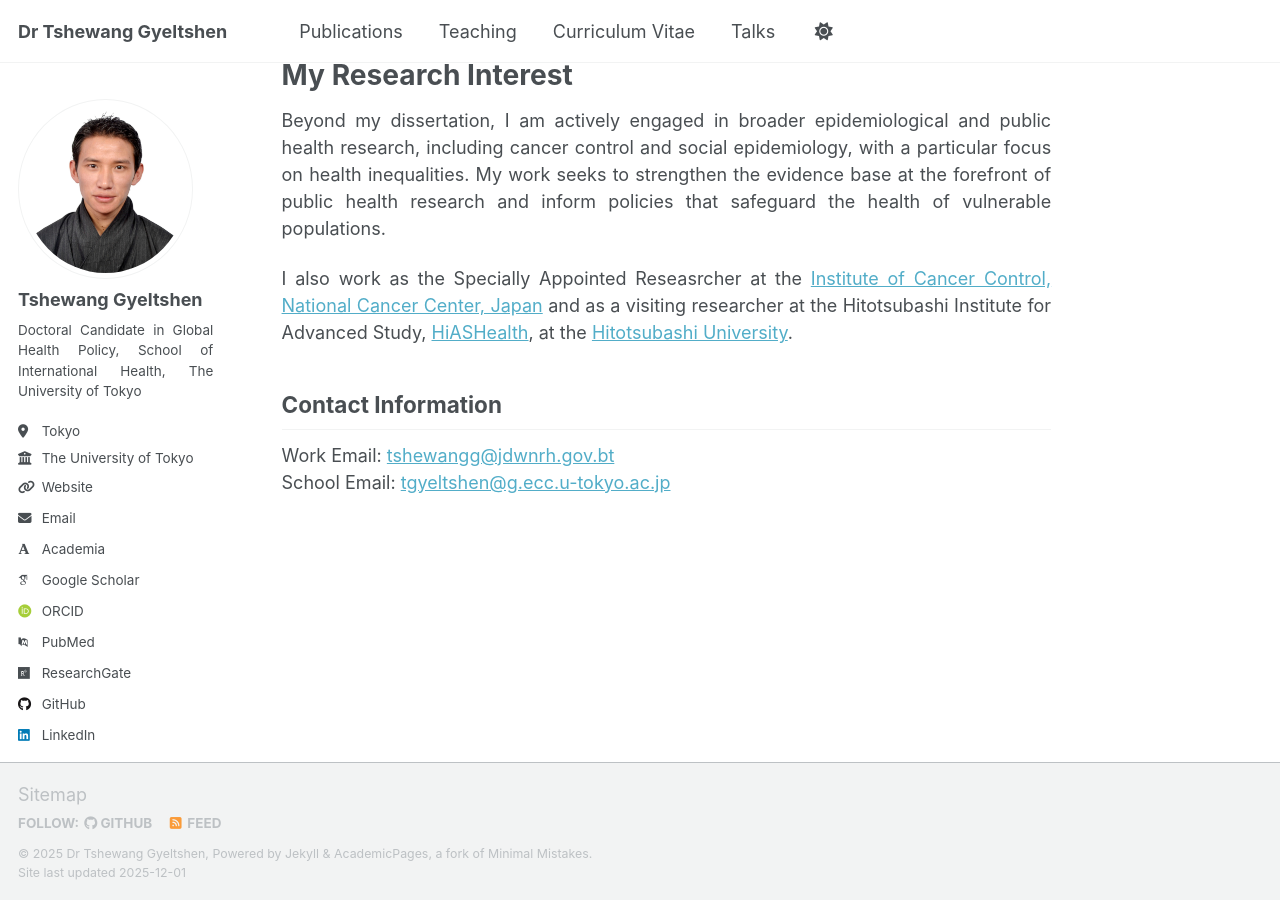
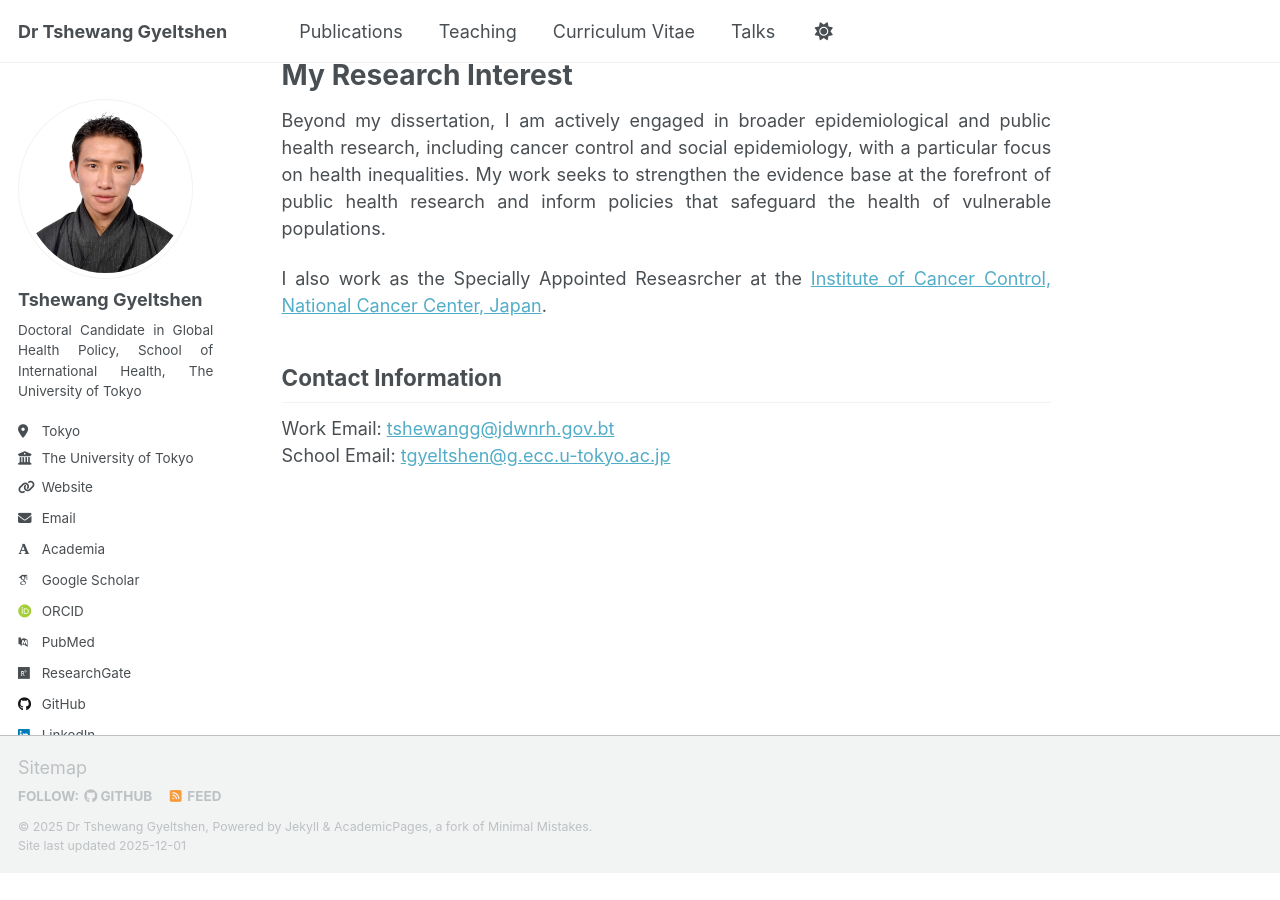
Before and after one commit to tgyeltshen/tgyeltshen.github.io, a Jekyll site: the page built from _pages/about.md, in a window 1280 px wide and 900 px high, scrolled down 534 px. Built offline with Jekyll 4.4.1, drawn with Linux system fonts in a browser that asks for light colours; some web fonts are replaced; a script that is not in the unit is left out; after the commit the page ends 1407 px from its top, so only the background shows below that.

Commit message:
removeHIas

```diff
--- a/_pages/about.md
+++ b/_pages/about.md
@@ -16,7 +16,7 @@ My Research Interest
 ======
 Beyond my dissertation, I am actively engaged in broader epidemiological and public health research, including cancer control and social epidemiology, with a particular focus on health inequalities. My work seeks to strengthen the evidence base at the forefront of public health research and inform policies that safeguard the health of vulnerable populations.
 
-I also work as the Specially Appointed Reseasrcher at the [Institute of Cancer Control, National Cancer Center, Japan](https://www.ncc.go.jp/en/icc/index.html) and as a visiting researcher at the  Hitotsubashi Institute for Advanced Study, [HiASHealth](https://health-economics.hias.hit-u.ac.jp/english/), at the [Hitotsubashi University](https://www.hit-u.ac.jp/eng/).
+I also work as the Specially Appointed Reseasrcher at the [Institute of Cancer Control, National Cancer Center, Japan](https://www.ncc.go.jp/en/icc/index.html).
 
 
 Contact Information
```
